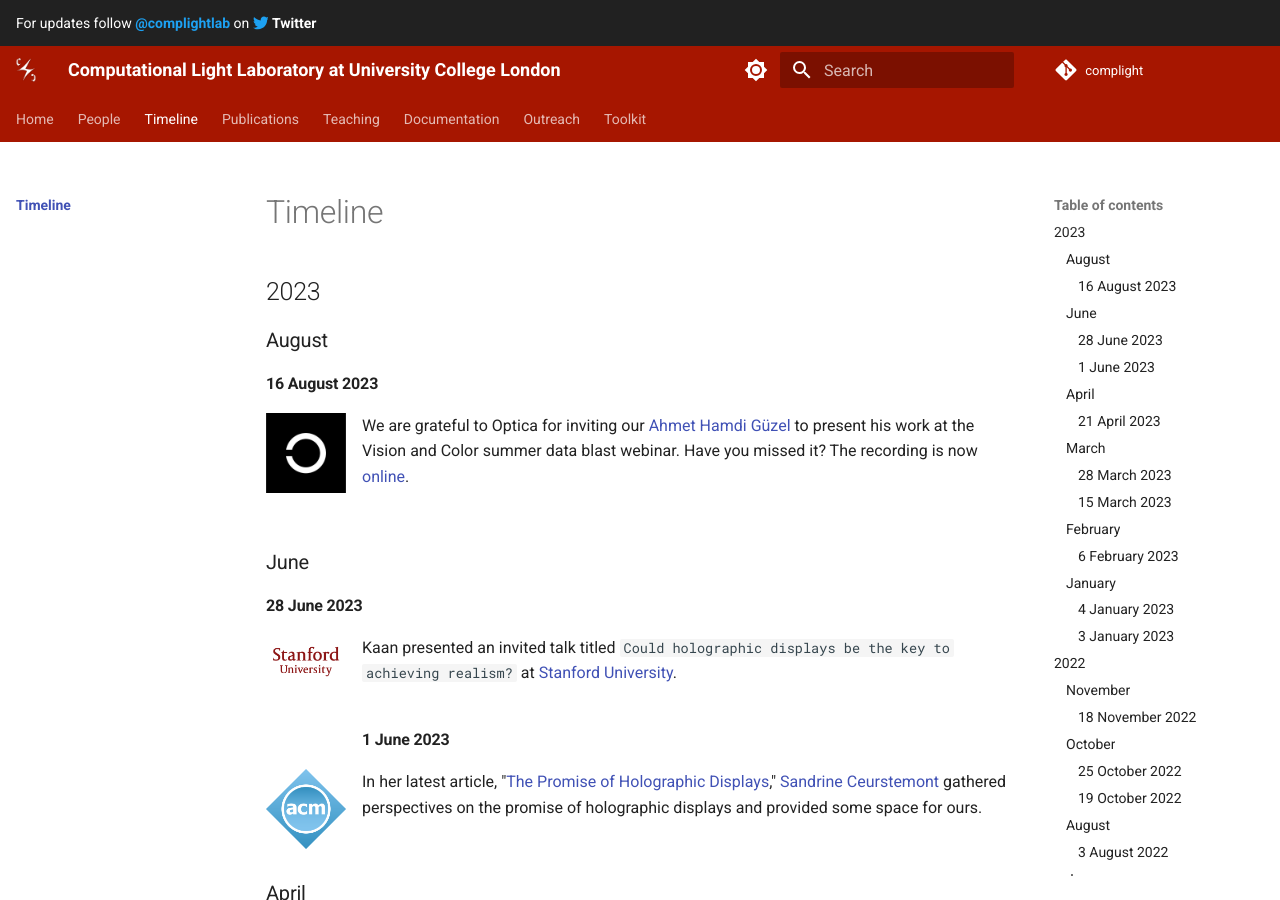
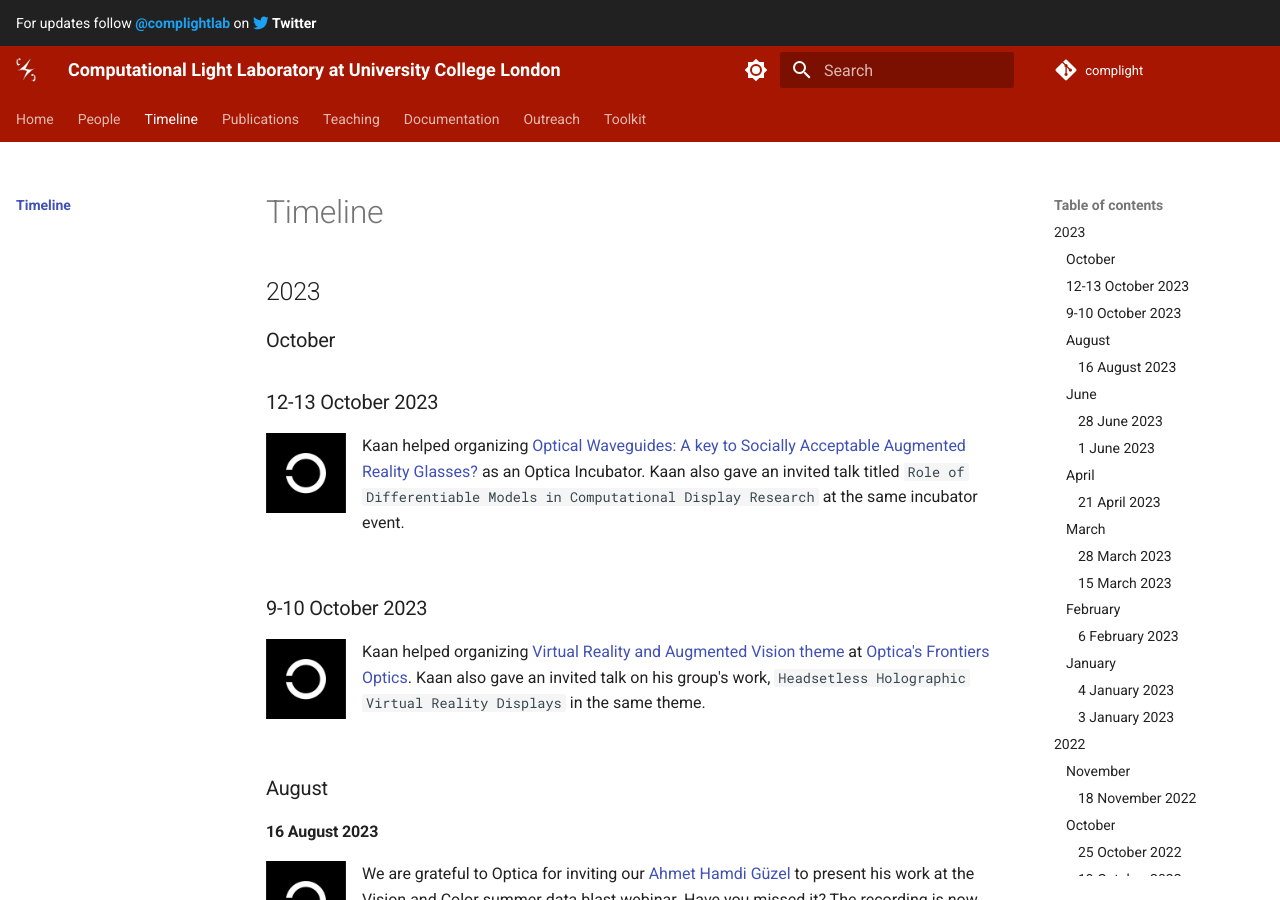
Before and after one commit to complight/complight.github.io, an MkDocs documentation site: the page built from docs/timeline/index.md, in a window 1280 px wide and 900 px high. Built offline with MkDocs 1.6.1 and Material for MkDocs 9.7.7, drawn with Linux system fonts in a browser that asks for light colours.

Commit message:
Updating the news page.

```diff
--- a/docs/timeline/index.md
+++ b/docs/timeline/index.md
@@ -1,6 +1,29 @@
 # Timeline
 
 ## 2023
+
+### October
+### 12-13 October 2023
+<div style="float: left; height:100px;" class="boxed">
+<img align="left" src="../media/optica.png" width="80" alt/>
+</div>
+Kaan helped organizing [Optical Waveguides: A key to Socially Acceptable Augmented Reality Glasses?](https://www.optica.org/events/incubator_meetings/2023/optical_waveguides_a_key_to_socially_acceptable_ar_glasses/) as an Optica Incubator.
+Kaan also gave an invited talk titled `Role of Differentiable Models in Computational Display Research` at the same incubator event.
+<br />
+<br />
+
+
+
+### 9-10 October 2023
+<div style="float: left; height:100px;" class="boxed">
+<img align="left" src="../media/optica.png" width="80" alt/>
+</div>
+Kaan helped organizing [Virtual Reality and Augmented Vision theme](https://www.frontiersinoptics.com/home/program/theme-virtual-reality/) at [Optica's Frontiers Optics](https://www.frontiersinoptics.com).
+Kaan also gave an invited talk on his group's work, `Headsetless Holographic Virtual Reality Displays` in the same theme.
+<br />
+<br />
+
+
 
 ### August
 #### 16 August 2023
```
